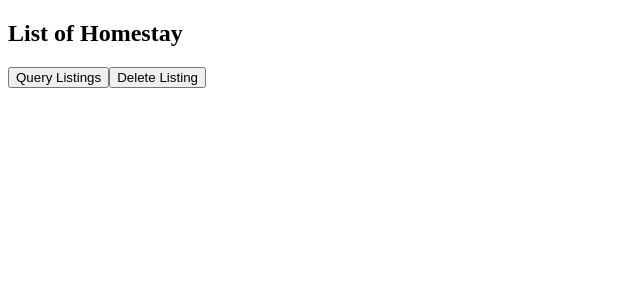
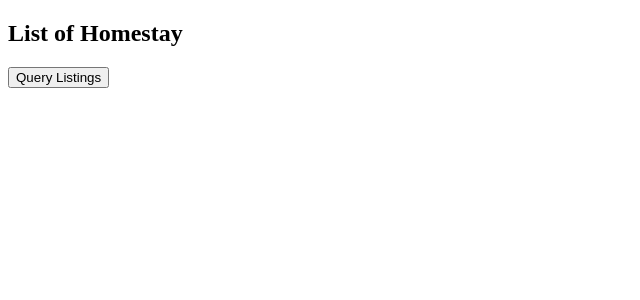
Before and after one commit to jamesthanh/cozy-homestay, a React (Create React App) app in the folder client/: page / in a window 1280 px wide. Shown: the top 300 px of the page, without its empty margins (0-640 px from the left). Built offline with nearby package versions, Linux system fonts and the light colour scheme.

Commit message:
added react hook for query and mutation of listings

```diff
--- a/client/src/sections/Listings/Listings.tsx
+++ b/client/src/sections/Listings/Listings.tsx
@@ -1,7 +1,8 @@
-import React from 'react';
+import React, { useState } from 'react';
 import { server } from '../../lib/api/server';
 import {
   ListingsData,
+  Listing,
   DeleteListingData,
   DeleteListingVariables,
 } from './types';
@@ -34,27 +35,38 @@ interface Props {
   title: string;
 }
 export const Listings = ({ title }: Props) => {
+  const [listings, setListings] = useState<Listing[] | null>(null);
+
   const fetchListings = async () => {
     const { data } = await server.fetch<ListingsData>({ query: LISTINGS });
-    console.log(data);
+    setListings(data.listings);
   };
-  const deleteListing = async () => {
-    const { data } = await server.fetch<
-      DeleteListingData,
-      DeleteListingVariables
-    >({
+  const deleteListing = async (id: string) => {
+    await server.fetch<DeleteListingData, DeleteListingVariables>({
       query: DELETE_LISTING,
       variables: {
-        id: '5ee5e8d32fe09c0a3eb74988',
+        id,
       },
     });
-    console.log(data);
+    fetchListings();
   };
+  const listingsList = listings ? (
+    <ul>
+      {listings.map((listing) => {
+        return (
+          <li key={listing.id}>
+            {listing.title}
+            <button onClick={() => deleteListing(listing.id)}> Delete</button>
+          </li>
+        );
+      })}
+    </ul>
+  ) : null;
   return (
     <div>
       <h2>{title}</h2>
+      {listingsList}
       <button onClick={fetchListings}>Query Listings</button>
-      <button onClick={deleteListing}>Delete Listing</button>
     </div>
   );
 };
--- a/client/src/sections/Listings/types.ts
+++ b/client/src/sections/Listings/types.ts
@@ -1,4 +1,4 @@
-interface Listing {
+export interface Listing {
   id: string;
   title: string;
   image: string;
```
